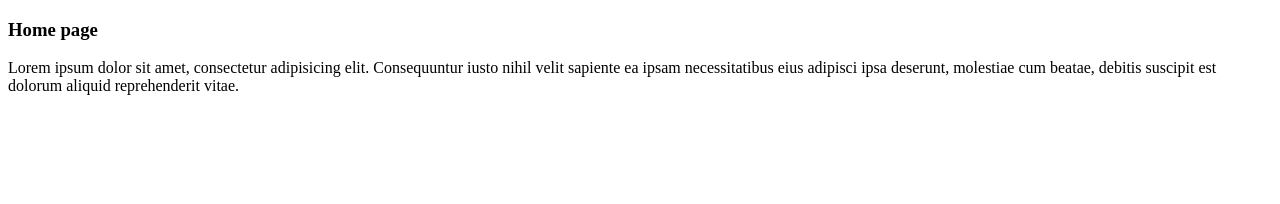
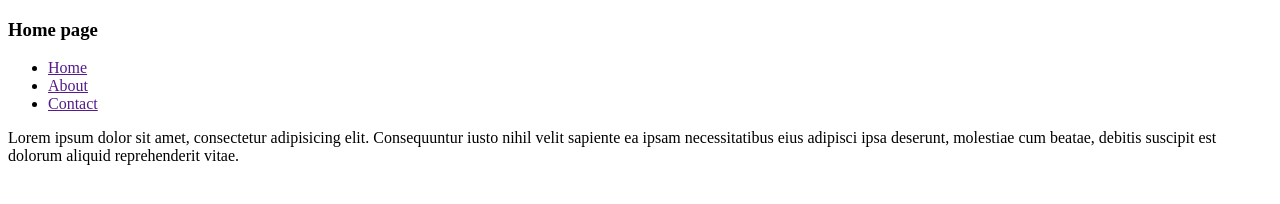
Before and after one commit to siboshviliandria/app, a plain HTML site: page home.html in a window 1280 px wide. Drawn offline with Linux system fonts and the light colour scheme.

Commit message:
feat: add navbar

```diff
--- a/home.html
+++ b/home.html
@@ -1,4 +1,4 @@
-<!doctype html>
+<!DOCTYPE html>
 <html lang="en">
   <head>
     <meta charset="UTF-8" />
@@ -7,6 +7,11 @@
   </head>
   <body>
     <h3>Home page</h3>
+    <ul>
+      <li><a href="">Home</a></li>
+      <li><a href="">About</a></li>
+      <li><a href="">Contact</a></li>
+    </ul>
     <p>
       Lorem ipsum dolor sit amet, consectetur adipisicing elit. Consequuntur
       iusto nihil velit sapiente ea ipsam necessitatibus eius adipisci ipsa
```
